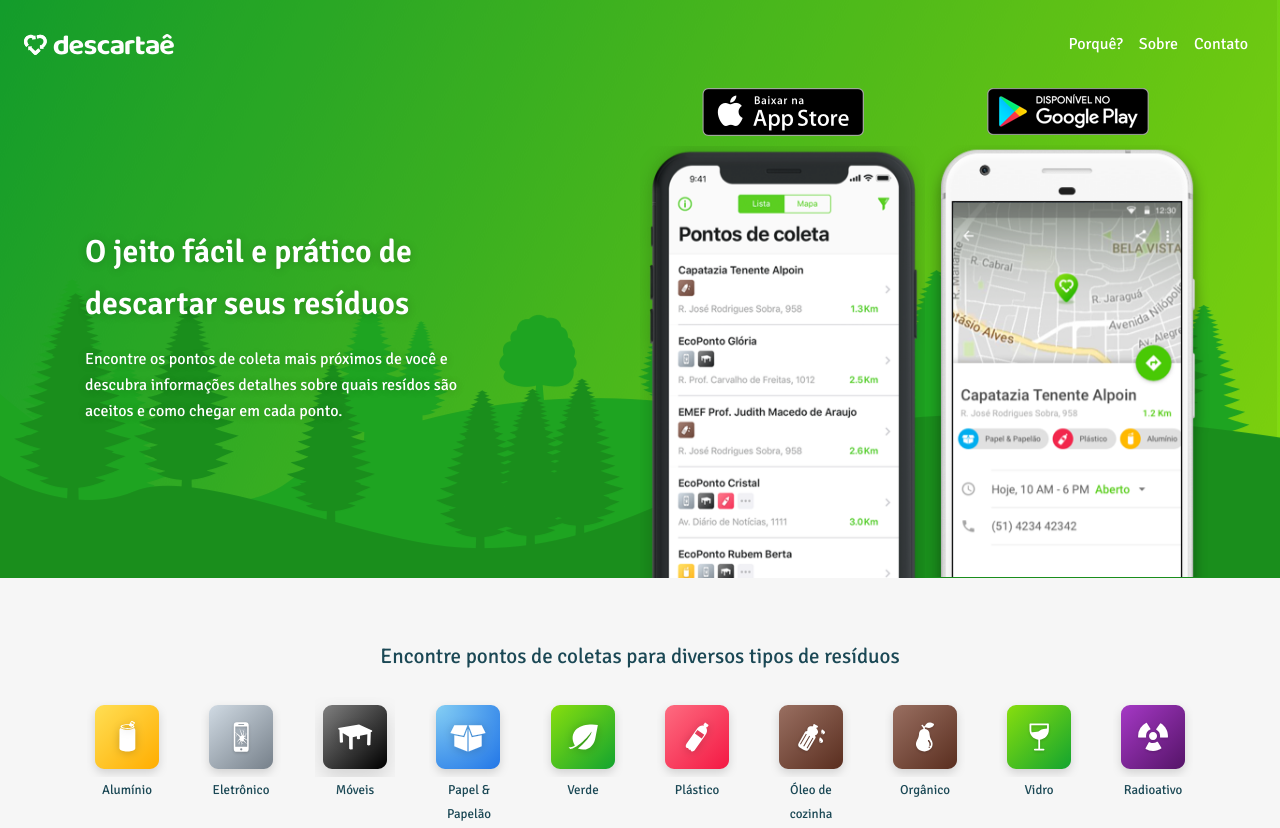
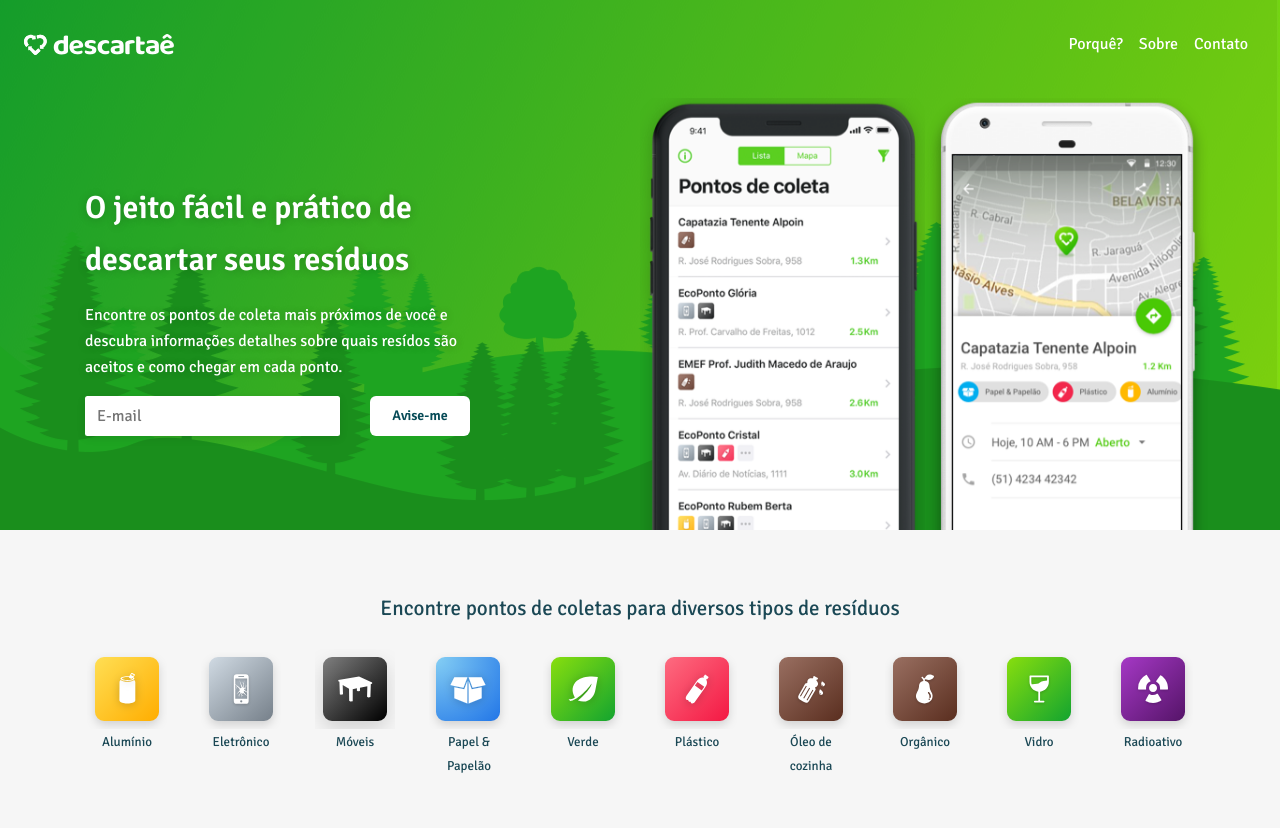
Before and after one commit to descartae/website, a website with bundled scripts: page index.html in a window 1280 px wide. Shown: the top 828 px of the page. Built offline with nearby package versions, Linux system fonts and the light colour scheme; a script that the page names is missing.

Commit message:
add waitlist input

```diff
--- a/css/style.css
+++ b/css/style.css
@@ -14,20 +14,18 @@ p {
     color: #074b57;
 }
 
-@media (min-width: 771px) {
+@media (min-width: 768px) {
   .break-1250 {
     width: 100%;
     height: 20px;
+  }
+  .break-770 {
+      display: none;
   }
 }
 @media (min-width: 1250px) {
   .break-1250 {
     display: none;
-  }
-}
-@media (min-width: 770px) {
-  .break-770 {
-      display: none;
   }
 }
 .break-770 {
@@ -38,16 +36,44 @@ p {
 .space-top {
   margin-top: 100px;
 }
-
+.btn-waitlist {
+  padding-left: 20px;
+  padding-right: 20px;
+  height: 40px;
+  border-radius: 6px;
+  font-size: 14px;
+  font-weight: 600;
+  font-style: normal;
+  border: 0;
+  font-stretch: normal;
+  line-height: 1.14;
+  letter-spacing: normal;
+  text-align: center;
+  color: #074b57;
+  cursor: pointer;
+  background-image: linear-gradient(163deg, #ffffff, #ffffff);
+}
 .bg-intro {
   background: url("../img/bg-intro/image@2x.png");
   background-position: bottom;
   background-repeat: no-repeat;
   background-size: cover;
 }
+.text-center {
+  text-align: center;
+}
 .bg-intro a {
   text-align: center;
   margin: auto;
+}
+.bg-intro p {
+  color: #ffffff;
+}
+.bg-intro .input {
+    min-width: 200px;
+}
+.bg-intro button {
+    width: 100px;
 }
 .O-jeito-fcil-e-prt {
   max-width: 400px;
@@ -113,7 +139,7 @@ p {
   text-align: center;
   color: #1b4855;
 }
-@media (min-width: 770px) {
+@media (min-width: 768px) {
   .why {
     display: block;
   }
@@ -124,7 +150,7 @@ p {
     display: none;
   }
 }
-@media (max-width: 770px) {
+@media (max-width: 768px) {
   .why {
     display: none;
   }
@@ -252,6 +278,7 @@ p {
   font-stretch: normal;
   line-height: 1.14;
   letter-spacing: normal;
+  cursor: pointer;
   text-align: center;
   color: #ffffff;
   background-image: linear-gradient(163deg, #7ccb0d, #13a42f);
--- a/index.html
+++ b/index.html
@@ -8,7 +8,7 @@
 
   <title>Descartaê - Pontos de coleta mais próximo para descartar resíduos</title>
 
-  <!-- <link rel="shortcut icon" href="img/logos/logo.ico"> TODO: Fix this, ico not found -->
+  <link rel="shortcut icon" href="./img/favicon.ico">
 
   <!-- for Facebook -->
   <meta property="og:type" content="website">
@@ -68,31 +68,41 @@ mixpanel.init("7f7bf0d6ede631fea5d29f1362027aff");</script><!-- end Mixpanel -->
         <div class="container">
             <div class="row align-items-center">
                 <div class="col">
-                    <p class="O-jeito-fcil-e-prt">O jeito fácil e prático de
-                        descartar seus resíduos</p>
+                    <p class="O-jeito-fcil-e-prt">O jeito fácil e prático de descartar seus resíduos</p>
                     <p class="Encontre-os-pontos-d">
-                    Encontre os pontos de coleta mais próximos de você e descubra informações detalhes sobre quais resídos são aceitos e como chegar em cada ponto.
+                     Encontre os pontos de coleta mais próximos de você e descubra informações detalhes sobre quais resídos são aceitos e como chegar em cada ponto.
                     </p>
+                    <div class="row">
+                        <div class="col">
+                            <div class="input">
+                                <input type="email" id="waitlist-email" placeholder="E-mail" />
+                            </div>
+                        </div>
+                        <div class="col">
+                            <button class="btn-waitlist" onclick="waitlist(this)" type="button">Avise-me</button>
+                        </div>
+                    </div>
                 </div>
                 <div class="break-770"></div>
                 <div class="col">
                     <div class="row">
                         <div class="col-6">
-                            <div class="row">
+                            <!--<div class="row">
                                 <a href="#" target="_blank" onclick="track('Download iOS')">
                                     <img src="./img/btn-applestore/image@2x.png"/>
                                 </a>
-                            </div>
+                            </div>-->
                             <div class="row ss-image">
                                 <img src="./img/ss-iphone/image@2x.png" />
                             </div>
                         </div>
                         <div class="col-6">
+                            <!--
                             <div class="row">
                                 <a href="https://play.google.com/store/apps/details?id=com.descartae" target="_blank" onclick="track('Download Android')">
                                     <img src="./img/btn-googleplay/image@2x.png" />
                                 </a>
-                            </div>
+                            </div>-->
                             <div class="row ss-image">
                                 <img src="./img/ss-android/image@2x.png" />
                             </div>
@@ -340,6 +350,10 @@ mixpanel.init("7f7bf0d6ede631fea5d29f1362027aff");</script><!-- end Mixpanel -->
             mixpanel.track(key);
         }
 
+        function waitlist(btn) {
+
+        }
+
         function joiningTheCause(btn) {
           var email = document.getElementById('contact-email').value;
           if ( ! email || ! validateEmail(email)) {
```
Also changed, not shown: img/favicon.ico (added), img/share.png (added).
